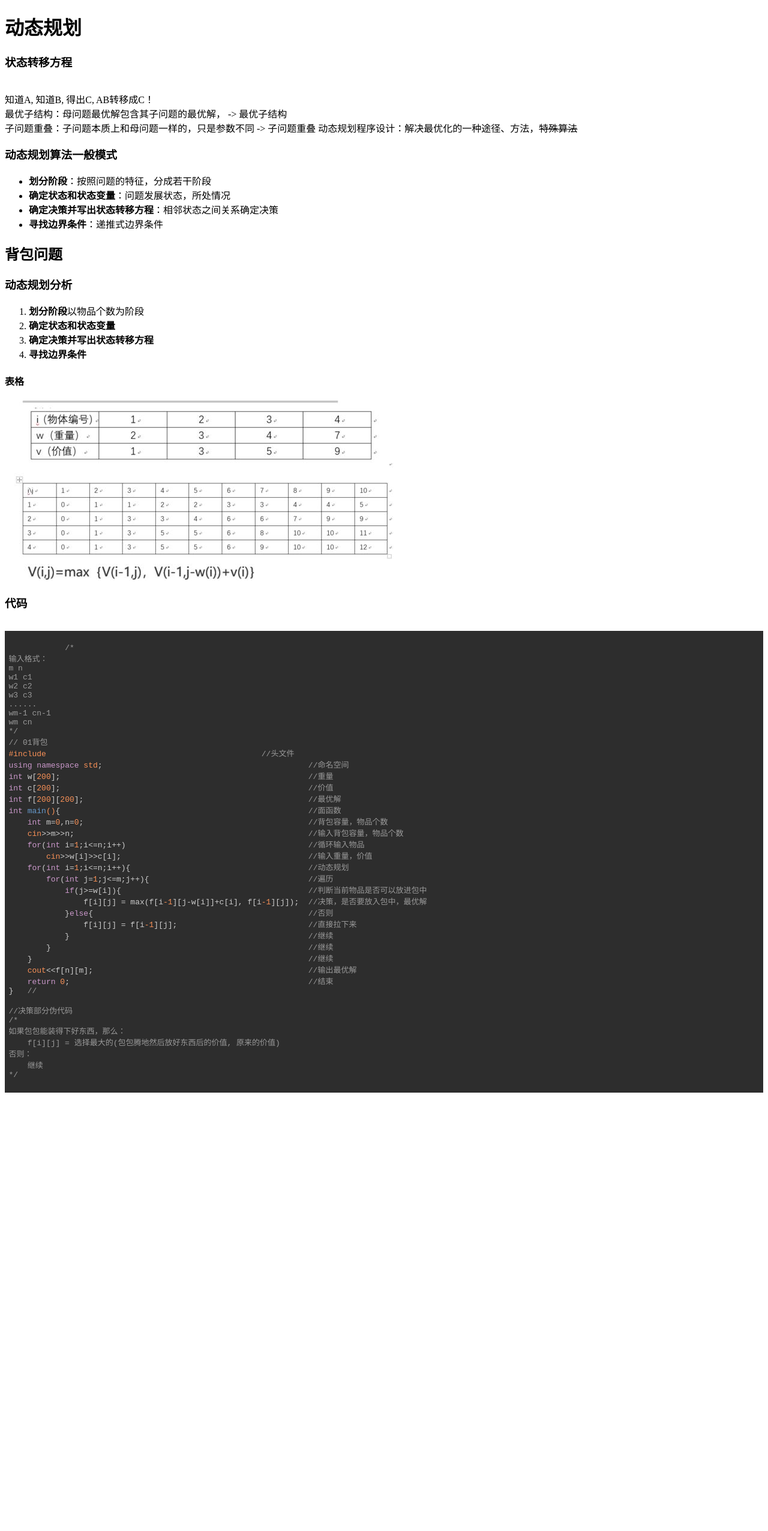
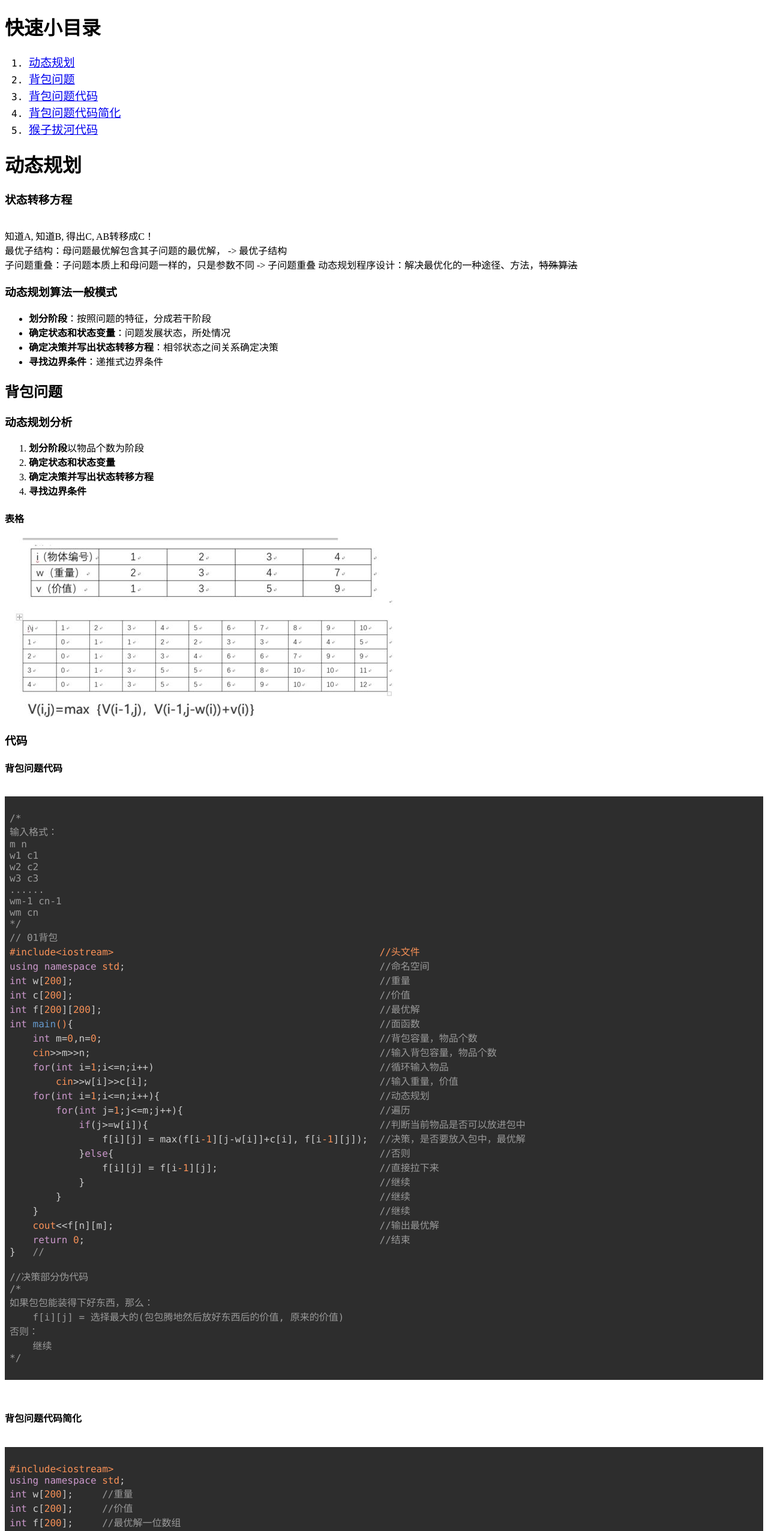
Before and after one commit to kunkunhub/c_learning_notes, a plain HTML site: page 12.动态规划/index.html in a window 1280 px wide. Shown: the top 2553 px of the page at 60% size. Before the commit the page ends 1865 px from the top, so only its background shows below. Drawn offline with Linux system fonts and the light colour scheme.

Commit message:
12.index.html

```diff
--- a/12.动态规划/index.html
+++ b/12.动态规划/index.html
@@ -12,7 +12,15 @@
 </head>
 
 <body>
-    <h1>动态规划</h1>
+    <h1>快速小目录</h1>
+    <ol style="font-family: consolas;">
+        <li><a href="#动态规划"><big style="font-family: consolas;">动态规划</big></a></li>
+        <li><a href="#背包问题"><big style="font-family: consolas;">背包问题</big></a></li>
+        <li><a href="#背包问题代码"><big style="font-family: consolas;">背包问题代码</big></a></li>
+        <li><a href="#背包问题代码简化"><big style="font-family: consolas;">背包问题代码简化</big></a></li>
+        <li><a href="#猴子拔河代码"><big style="font-family: consolas;">猴子拔河代码</big></a></li>
+    </ol>
+    <h1 id="动态规划">动态规划</h1>
     <div>
         <h3>状态转移方程</h3>
         <p>
@@ -29,7 +37,7 @@
         <li><strong>确定决策并写出状态转移方程</strong>：相邻状态之间关系确定决策</li>
         <li><strong>寻找边界条件</strong>：递推式边界条件</li>
     </ul>
-    <h2>背包问题</h2>
+    <h2 id="背包问题">背包问题</h2>
     <h3>动态规划分析</h3>
     <ol>
         <li><strong>划分阶段</strong>以物品个数为阶段</li>
@@ -40,9 +48,10 @@
     <h4>表格</h4>
     <img src="biaoge.jpg" alt="动态规划表格" title="动态规划表格">
     <h3>代码</h3>
+    <h4 id="背包问题代码">背包问题代码</h4>
     <pre>
-        <code>
-            /*
+        <code style="font-family: consolas;" class="C++">
+/*
 输入格式：
 m n
 w1 c1
@@ -53,7 +62,7 @@ wm-1 cn-1
 wm cn
 */
 // 01背包
-#include<iostream>                                              //头文件
+#include&lt;iostream>                                              //头文件
 using namespace std;                                            //命名空间
 int w[200];                                                     //重量
 int c[200];                                                     //价值
@@ -85,7 +94,60 @@ int main(){                                                     //面函数
 */
         </code>
     </pre>
-
+    <h4 id="背包问题代码简化">背包问题代码简化</h4>
+    <pre>
+        <code class="C++" style="font-family: consolas;">
+#include&lt;iostream>
+using namespace std;
+int w[200];     //重量
+int c[200];     //价值
+int f[200];     //最优解一位数组
+int main(){     //面函数
+    int m, n;
+    cin>>m>>n;
+    for(int i=1;i<=n;i++)
+        cin>>w[i]>>c[i];
+    for(int i=1;i<=n;i++){
+        for(int j=m;j>=0;j--){  //!!!倒着走！！！不会结果叠加
+            if(j>=w[i]){
+                f[j]=max(f[j], f[j-w[i]]+c[i]);
+            }
+        }
+    }
+    cout<&lt;f[n][m];
+    return 0;
+}
+        </code>
+    </pre>
+    <br>
+    <br>
+    <h4 id="猴子拔河代码">猴子拔河代码</h4>
+    <pre>
+    <code class="C++" style="font-family: consolas;">
+#include&lt;iostream>
+using namespace std;
+int a[200], minn=2147483647;
+int dp[200];
+int main(){
+    int n=0, sum=0;
+    cin>>n;
+    for(int i;i<=n;i++){
+        cin>>a[i];
+        sum += a[i];
+    }
+    //动态规划
+    for(int i=1;i<=n;i++){
+        for(int j=sum/2;j>=a[i];j--){
+            dp[j]=max(dp[j], dp[j-a[i]]+a[i]);
+        }
+    }
+    //求两组猴子力量值的差
+    minn=sum-dp[sum/2]*2;
+    cout<&lt;minn;
+    return 0;
+}
+    </code>
+</pre>
 </body>
 
 </html>
```
